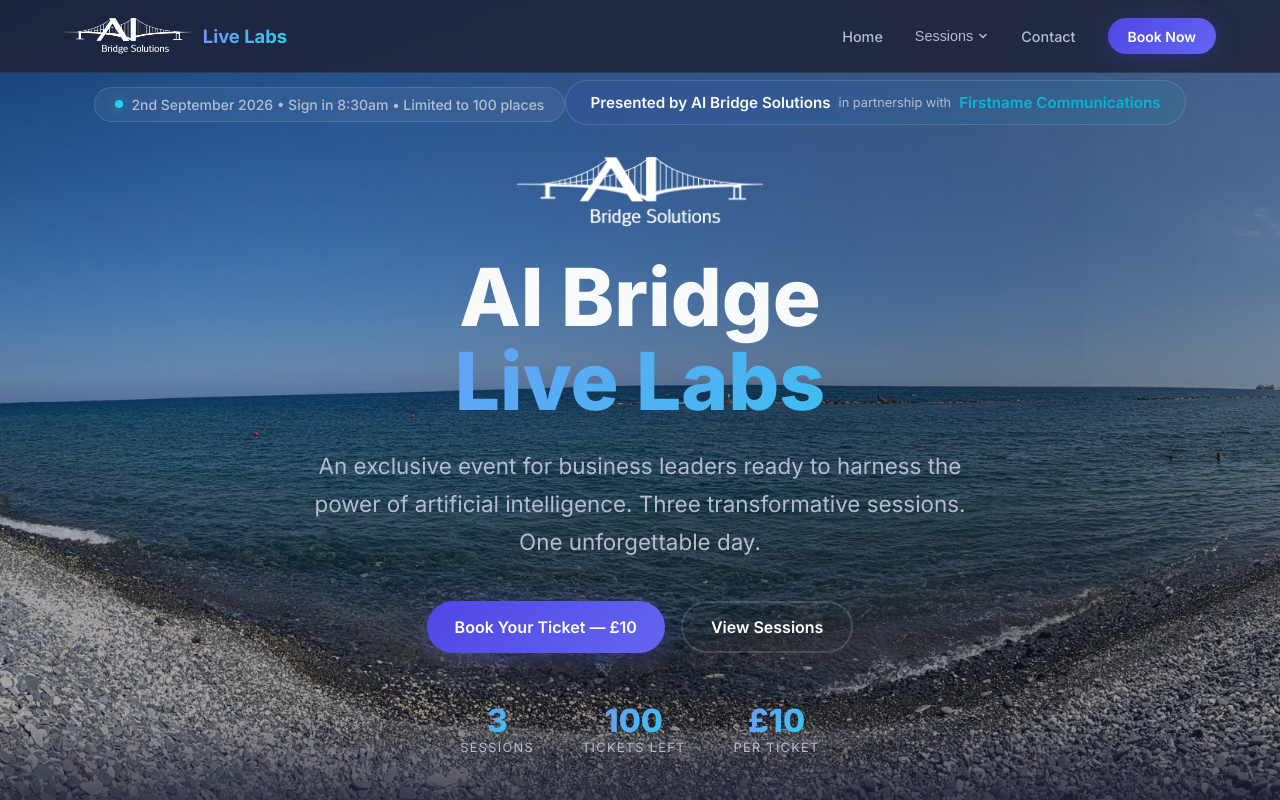
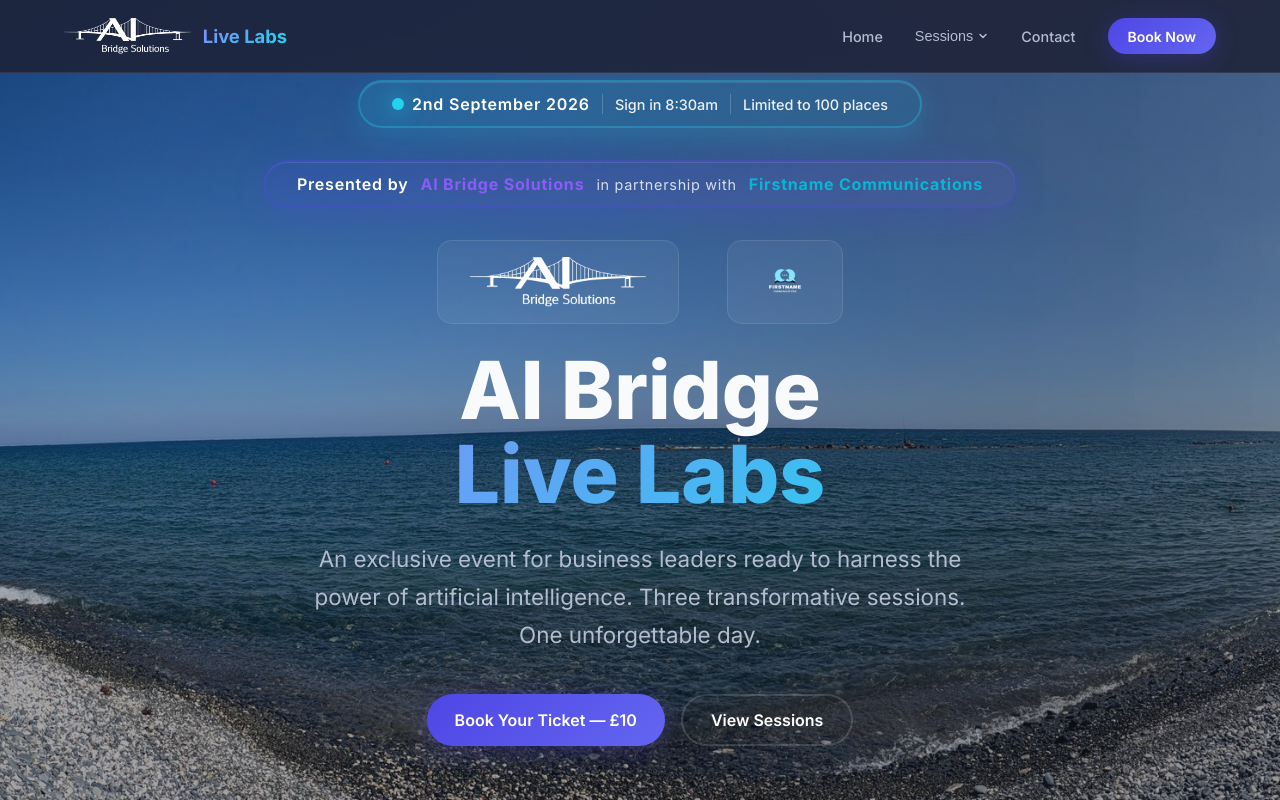
Before and after one commit to kevin21quirk/aibridgelivelabs, a Next.js app: page / in a window 1280 px wide. Shown: the top 800 px of the page. Built offline with nearby package versions, Linux system fonts and the light colour scheme; no server answers; the database is empty.

Commit message:
Enhance hero section with improved badges and dual logos

```diff
--- a/src/components/HomeHero.tsx
+++ b/src/components/HomeHero.tsx
@@ -44,22 +44,187 @@
 
       {/* Content */}
       <div className="container" style={{ position: 'relative', zIndex: 10, textAlign: 'center', transform: `translateY(${scrollY * 0.3}px)` }}>
-        {/* Badge */}
-        <div className="fade-in-up" style={{ display: 'inline-flex', alignItems: 'center', gap: '0.5rem', padding: '0.5rem 1.25rem', background: 'rgba(255,255,255,0.06)', backdropFilter: 'blur(10px)', borderRadius: '9999px', border: '1px solid rgba(255,255,255,0.12)', marginBottom: '2rem' }}>
-          <span style={{ width: '8px', height: '8px', borderRadius: '50%', background: '#22d3ee', boxShadow: '0 0 12px rgba(34,211,238,0.5)' }} />
-          <span style={{ fontSize: '0.875rem', fontWeight: 500, color: 'var(--text-muted)' }}>2nd September 2026 • Sign in 8:30am • Limited to 100 places</span>
+        {/* Enhanced Date/Time Badge */}
+        <div className="fade-in-up" style={{
+          display: 'inline-flex',
+          alignItems: 'center',
+          gap: '0.75rem',
+          padding: '0.75rem 2rem',
+          background: 'linear-gradient(135deg, rgba(34, 211, 238, 0.15), rgba(6, 182, 212, 0.1))',
+          backdropFilter: 'blur(20px)',
+          borderRadius: '50px',
+          border: '2px solid rgba(34, 211, 238, 0.3)',
+          marginBottom: '2rem',
+          boxShadow: '0 8px 32px rgba(34, 211, 238, 0.2), inset 0 1px 0 rgba(255, 255, 255, 0.1)'
+        }}>
+          <div style={{
+            display: 'flex',
+            alignItems: 'center',
+            gap: '0.5rem'
+          }}>
+            <div style={{
+              width: '12px',
+              height: '12px',
+              borderRadius: '50%',
+              background: '#22d3ee',
+              boxShadow: '0 0 20px rgba(34,211,238,0.8), 0 0 40px rgba(34,211,238,0.4)',
+              animation: 'pulse 2s infinite'
+            }} />
+            <span style={{
+              fontSize: '1rem',
+              fontWeight: 600,
+              color: '#ffffff',
+              letterSpacing: '0.05em'
+            }}>
+              2nd September 2026
+            </span>
+          </div>
+          <div style={{
+            width: '1px',
+            height: '20px',
+            background: 'rgba(255, 255, 255, 0.2)'
+          }} />
+          <div style={{
+            display: 'flex',
+            alignItems: 'center',
+            gap: '0.5rem'
+          }}>
+            <span style={{
+              fontSize: '0.9rem',
+              fontWeight: 500,
+              color: 'rgba(255, 255, 255, 0.9)'
+            }}>
+              Sign in 8:30am
+            </span>
+          </div>
+          <div style={{
+            width: '1px',
+            height: '20px',
+            background: 'rgba(255, 255, 255, 0.2)'
+          }} />
+          <div style={{
+            display: 'flex',
+            alignItems: 'center',
+            gap: '0.5rem'
+          }}>
+            <span style={{
+              fontSize: '0.9rem',
+              fontWeight: 500,
+              color: 'rgba(255, 255, 255, 0.9)'
+            }}>
+              Limited to 100 places
+            </span>
+          </div>
         </div>
 
-        {/* Partnership Badge */}
-        <div className="fade-in-up-delay-1" style={{ display: 'inline-flex', alignItems: 'center', gap: '0.5rem', padding: '0.75rem 1.5rem', background: 'linear-gradient(135deg, rgba(79, 70, 229, 0.1), rgba(6, 182, 212, 0.1))', backdropFilter: 'blur(10px)', borderRadius: '9999px', border: '1px solid rgba(255,255,255,0.15)', marginBottom: '2rem' }}>
-          <span style={{ fontSize: '0.95rem', fontWeight: 600, color: 'var(--text-primary)' }}>Presented by AI Bridge Solutions</span>
-          <span style={{ fontSize: '0.8rem', color: 'var(--text-muted)' }}>in partnership with</span>
-          <span style={{ fontSize: '0.95rem', fontWeight: 600, color: 'var(--accent)' }}>Firstname Communications</span>
+        {/* Enhanced Partnership Section with Logos */}
+        <div className="fade-in-up-delay-1" style={{
+          display: 'flex',
+          flexDirection: 'column',
+          alignItems: 'center',
+          gap: '1rem',
+          marginBottom: '2rem'
+        }}>
+          <div style={{
+            display: 'inline-flex',
+            alignItems: 'center',
+            gap: '0.75rem',
+            padding: '0.75rem 2rem',
+            background: 'linear-gradient(135deg, rgba(79, 70, 229, 0.15), rgba(139, 92, 246, 0.1))',
+            backdropFilter: 'blur(20px)',
+            borderRadius: '50px',
+            border: '2px solid rgba(79, 70, 229, 0.3)',
+            boxShadow: '0 8px 32px rgba(79, 70, 229, 0.2), inset 0 1px 0 rgba(255, 255, 255, 0.1)'
+          }}>
+            <span style={{
+              fontSize: '1rem',
+              fontWeight: 600,
+              color: '#ffffff',
+              letterSpacing: '0.05em'
+            }}>
+              Presented by
+            </span>
+            <span style={{
+              fontSize: '1rem',
+              fontWeight: 700,
+              color: '#8b5cf6',
+              letterSpacing: '0.05em'
+            }}>
+              AI Bridge Solutions
+            </span>
+            <span style={{
+              fontSize: '0.9rem',
+              color: 'rgba(255, 255, 255, 0.8)',
+              letterSpacing: '0.05em'
+            }}>
+              in partnership with
+            </span>
+            <span style={{
+              fontSize: '1rem',
+              fontWeight: 700,
+              color: '#06b6d4',
+              letterSpacing: '0.05em'
+            }}>
+              Firstname Communications
+            </span>
+          </div>
         </div>
 
-        {/* Logo */}
-        <div className="fade-in-up-delay-1" style={{ marginBottom: '1.5rem' }}>
-          <Image src="/aibridgelogo.png" alt="AI Bridge Solutions" width={280} height={80} style={{ filter: 'invert(1) brightness(2)', height: 'auto', maxHeight: '70px', width: 'auto', margin: '0 auto' }} />
+        {/* Dual Logos */}
+        <div className="fade-in-up-delay-1" style={{
+          display: 'flex',
+          alignItems: 'center',
+          justifyContent: 'center',
+          gap: '3rem',
+          marginBottom: '1.5rem',
+          flexWrap: 'wrap'
+        }}>
+          <div style={{
+            display: 'flex',
+            alignItems: 'center',
+            gap: '1rem',
+            padding: '1rem 2rem',
+            background: 'rgba(255, 255, 255, 0.05)',
+            backdropFilter: 'blur(10px)',
+            borderRadius: '15px',
+            border: '1px solid rgba(255, 255, 255, 0.1)'
+          }}>
+            <Image
+              src="/aibridgelogo.png"
+              alt="AI Bridge Solutions"
+              width={200}
+              height={60}
+              style={{
+                filter: 'invert(1) brightness(2)',
+                height: 'auto',
+                maxHeight: '50px',
+                width: 'auto'
+              }}
+            />
+          </div>
+          <div style={{
+            display: 'flex',
+            alignItems: 'center',
+            gap: '1rem',
+            padding: '1rem 2rem',
+            background: 'rgba(255, 255, 255, 0.05)',
+            backdropFilter: 'blur(10px)',
+            borderRadius: '15px',
+            border: '1px solid rgba(255, 255, 255, 0.1)'
+          }}>
+            <Image
+              src="/fnc.png"
+              alt="Firstname Communications"
+              width={320}
+              height={90}
+              style={{
+                height: 'auto',
+                maxHeight: '50px',
+                width: 'auto',
+                objectFit: 'contain'
+              }}
+            />
+          </div>
         </div>
 
         {/* Heading */}
```
Also changed, not shown: create-firstname-logo.js (added, +29 -0 lines), public/fnc.png (added).
